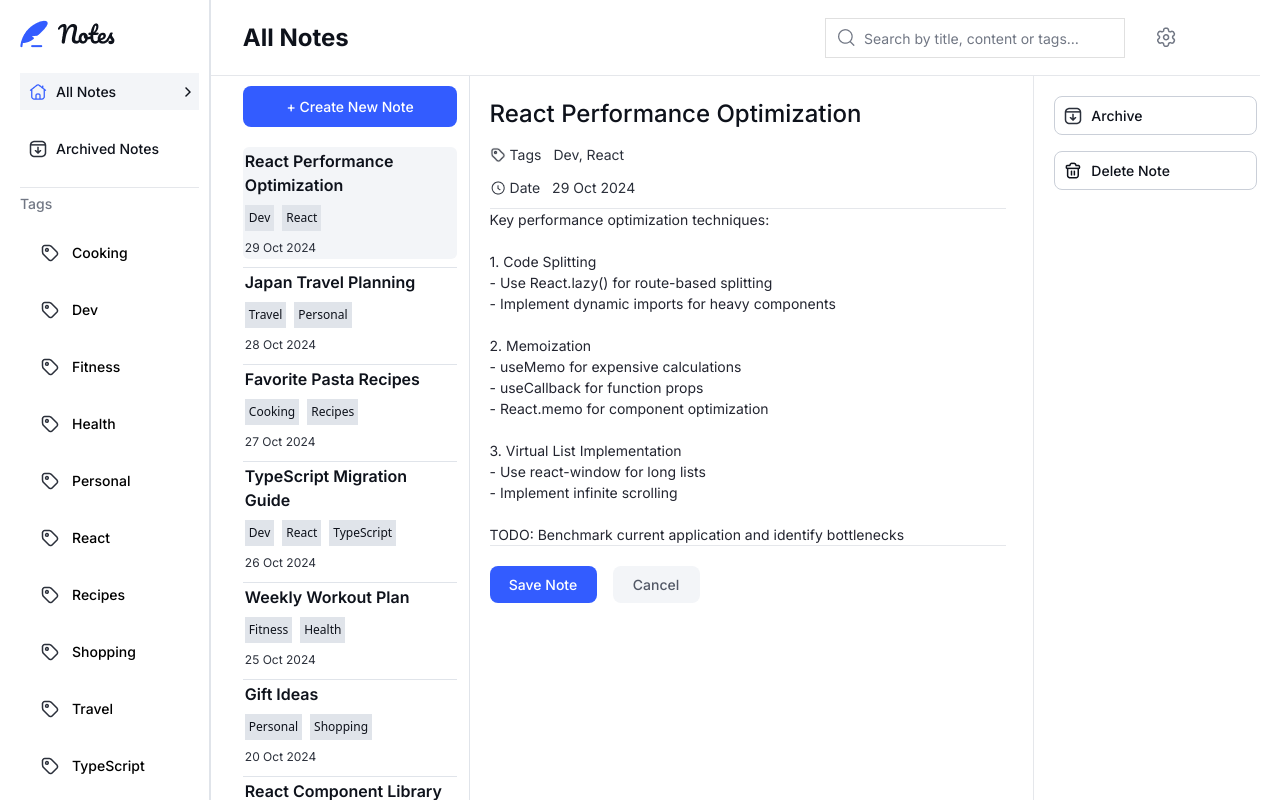
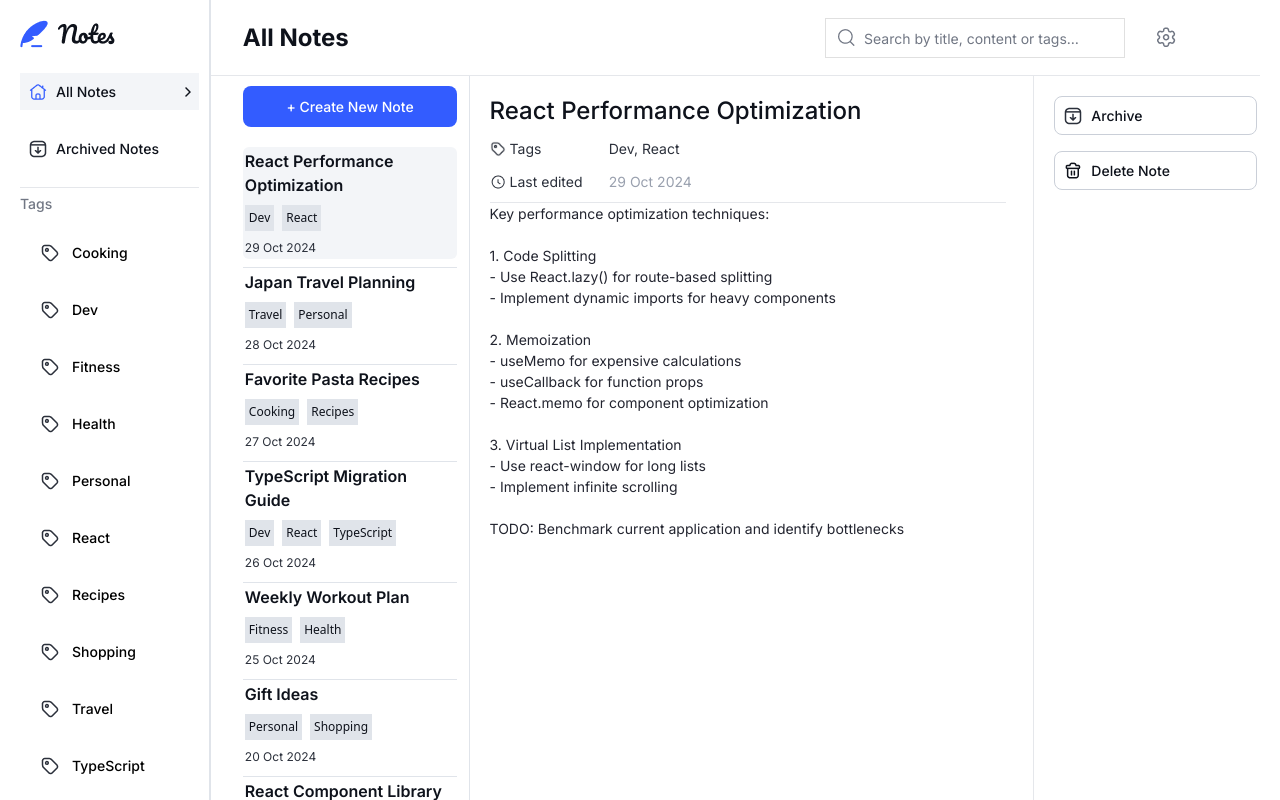
Before and after one commit to bakeji/notes, a Next.js app: page / in a window 1280 px wide. Shown: the top 800 px of the page. Built offline with nearby package versions, Linux system fonts and the light colour scheme.

Commit message:
added the create not feature

```diff
--- /dev/null
+++ b/app/Login/page.tsx
@@ -0,0 +1,11 @@
+export default function LogIn(){
+    return(
+        <div>
+            <div>
+                <div>
+
+                </div>
+            </div>
+        </div>
+    )
+}
--- a/app/page.tsx
+++ b/app/page.tsx
@@ -11,18 +11,21 @@ export default function Page(){
   const archivedNotes = notes.filter(note=>note.isArchived)
   const [selectedTag, setSelectedTag] = useState('')
   const showTags = notes.filter(note => note.tags.includes(selectedTag))
-  const [selectedNotes, setSelectedNote] = useState<Note>(notes[0]);
+  const [selectedNotes, setSelectedNote] = useState<Note | null>(notes[0]);
   const [showAllNote, setShowAllNote] = useState(true)
   const [showArchivedNote, setShowArchivedNote] = useState(false)
+  const [isNewNote, setIsNewNote] = useState(false)
 
 
 
 function handleNoteClick(note: Note){
     setSelectedNote(note)
+    setIsNewNote(false)
 }
 
 // show all note button
 function showAllNoteBtn(){
+  setIsNewNote(false)
   setShowAllNote(true)
   setShowArchivedNote(false)
   setSelectedNote(notes[0])
@@ -34,15 +37,14 @@ function showArchivedNoteBtn(){
   setShowAllNote(false)
   setShowArchivedNote(true)
   setSelectedNote(archivedNotes[0])
+  setIsNewNote(false)
   setSelectedTag('')
 }
 // show selected tags
-// selected tags array
-
-
 function showSelectedTagBtn(tag:string){
   setShowAllNote(false)
   setShowArchivedNote(false)
+  setIsNewNote(false)
   setSelectedTag(tag)
 }
 
@@ -52,6 +54,12 @@ useEffect(()=>{
   }
 },[selectedTag, showSelectedTagBtn])
 console.log(selectedNotes)
+
+function createNewNote(){
+  setIsNewNote(true)
+  console.log('new')
+  setSelectedNote(null)
+}
 
 
 function formatDate(isoDateString: string): string {
@@ -69,7 +77,7 @@ function formatDate(isoDateString: string): string {
   return `${day} ${monthName} ${year}`;
 }
   return(
-    <NoteContext.Provider value={{notes,archivedNotes,selectedTag, showTags, showSelectedTagBtn, handleNoteClick, selectedNotes, formatDate, showAllNote, showArchivedNote, showAllNoteBtn, showArchivedNoteBtn}}>
+    <NoteContext.Provider value={{notes,archivedNotes,selectedTag, showTags, showSelectedTagBtn, handleNoteClick, selectedNotes, formatDate, showAllNote, showArchivedNote, showAllNoteBtn, showArchivedNoteBtn, createNewNote, isNewNote}}>
     <div className="flex w-[100%] px-[20px] h-screen box-border " >
       <SideBar/>
       <hr className="h-[100%] border-[1px] border-[#E0E4EA]"/>
--- /dev/null
+++ b/components/newNote.tsx
@@ -0,0 +1,7 @@
+export default function NewNote() {
+    return(
+        <div>
+
+        </div>
+    )
+}
--- a/components/notecontent.tsx
+++ b/components/notecontent.tsx
@@ -1,34 +1,123 @@
-"use client"
-import { useNoteContext } from "@/context/noteContext"
-import Image from "next/image"
-export default function NoteContent(){
+"use client";
+import { useNoteContext } from "@/context/noteContext";
+import Image from "next/image";
+import { useEffect, useState } from "react";
+import { Note } from "@/context/noteContext";
+export default function NoteContent() {
+  const { selectedNotes, formatDate, isNewNote } = useNoteContext();
+  console.log(isNewNote);
+  const [textInput, setTextInput] = useState<Note>({
+    title: ""  ,
+    tags:[],
+    content: "",
+    lastEdited: "",
+    isArchived: false
+  });
 
-    const {selectedNotes, formatDate, archivedNotes, showArchivedNote} = useNoteContext()
-    const noteDate= selectedNotes? selectedNotes.lastEdited : ""
-    return(
+  useEffect(()=>{
+    if(isNewNote){
+      setTextInput({
+        title: ""  ,
+        tags:[],
+        content: "",
+        lastEdited: "",
+        isArchived: false
+      })
+    }
+    else if(selectedNotes){
+      setTextInput({
+        title: selectedNotes.title,
+        tags:selectedNotes.tags,
+        content: selectedNotes.content,
+        lastEdited: selectedNotes.lastEdited ,
+        isArchived: selectedNotes.isArchived
+      });
+
+    }
+  },[selectedNotes, isNewNote])
+
+
+
+  function handleChange(
+    e: React.ChangeEvent<HTMLInputElement | HTMLTextAreaElement>
+  ) {
+    const { name, value } = e.target;
+    if (name === "tags") {
+      const tagsArray = value.split(",").map((tag) => tag.trim());
+      setTextInput((prevState) => ({
+        ...prevState,
+        [name]: tagsArray,
+      }));
+    } else {
+      setTextInput((prevState) => ({
+        ...prevState,
+        [name]: value,
+      }));
+    }
+  }
+
+  return (
     <div className={`w-[60%] mt-[20px] ml-[20px]`}>
-            <h1 className="font-inter font-[500] text-[24px] text-[#0E121B] mb-3">{selectedNotes?.title}</h1>
+      <input
+        className="border-none outline-none w-[100%] h-[30px] font-inter font-[500] text-[24px] text-[#0E121B] mb-3 placeholder:text-[#0E121B] placeholder:font-[700]"
+        type="text"
+        value={textInput.title}
+        onChange={handleChange}
+        name="title"
+        placeholder={textInput.title ? "" : "Enter a title..."}
+      />
       <div className="flex items-start flex-col gap-3 border-b-[1px] border-solid w-[95%]">
-                <div className="flex items-center justify-center gap-3">
-                   <p className="flex items-center justify-center gap-1 font-inter text-[14px] font-[400] text-[#2B303B]"><span> <Image width={16} height={16} src="/Tag.png" alt="tag" /></span>Tags</p>
-                   <p className="font-inter text-[14px] font-[400] text-[#2B303B]">{selectedNotes?.tags.join(", ")}</p>
+        <div className="flex w-[100%] items-center justify-center ">
+          <p className="flex items-center justify-start w-[30%] gap-1 font-inter text-[14px] font-[400] text-[#2B303B]">
+            <span>
+              {" "}
+              <Image width={16} height={16} src="/Tag.png" alt="tag" />
+            </span>
+            Tags
+          </p>
+          <input
+            className="w-[100%] border-none outline-none font-inter text-[14px] font-[400] text-[#2B303B] "
+            type="text"
+            value={textInput?.tags?.join(", ")}
+            onChange={handleChange}
+            name="tags"
+            placeholder={textInput.tags.length > 0 ? "" : "Add tags separated by commas (e.g. Work, Planning)"}
+          />
         </div>
 
-                <div className="flex items-center justify-center gap-3 mb-[10px]">
-                   <p className="flex items-center justify-center gap-1 font-inter text-[14px] font-[400] text-[#2B303B]"><span> <Image width={16} height={16} src="/clock.png" alt="clock" /></span>Date</p>
-                   <p className=" font-inter text-[14px] font-[400] text-[#2B303B]">{formatDate(noteDate)}</p>
+        <div className="flex w-[100%] items-center justify-center mb-[10px]">
+          <p className="flex items-center justify-start w-[30%] gap-1 font-inter text-[14px] font-[400] text-[#2B303B]">
+            <span>
+              {" "}
+              <Image width={16} height={16} src="/clock.png" alt="clock" />
+            </span>
+            Last edited
+          </p>
+          <p className="w-[100%] border-none outline-none font-inter text-[14px] font-[400] text-[#99A0AE] ">
+            {textInput.lastEdited? formatDate(textInput.lastEdited): "Not yet saved"}
+
+          </p>
         </div>
       </div>
 
-            <div className="w-[95%]  border-b-[1px] border-solid whitespace-pre-wrap">
-                <p className="font-inter text-[14px] font-[400] text-[#232530]">{selectedNotes?.content}</p>
+      <div className="w-[95%] h-[60%]  border-b-[1px] border-solid">
+        <textarea
+          className=" whitespace-pre-wrap font-inter resize-none text-[14px] w-[100%] h-[100%] font-[400] text-[#232530] border-none outline-none placeholder:text-[#2B303B]"
+          value={textInput.content}
+          onChange={handleChange}
+          name="content"
+          placeholder="Start typing your note here…"
+        />
       </div>
 
-
       <div className="flex items-start mt-[20px] gap-4 ">
-                <button className="w-[107px] h-[37px] px-[12px] text-center rounded-[8px] font-inter font-[500] text-[14px] bg-[#335CFF] text-[#FFFFFF]">Save Note</button>
-                <button className="w-[87px] h-[37px] px-[12px] text-center rounded-[8px] font-inter font-[500] text-[14px] bg-[#F3F5F8] text-[#525866]">Cancel</button>
+        <button className="w-[107px] h-[37px] px-[12px] text-center rounded-[8px] font-inter font-[500] text-[14px] bg-[#335CFF] text-[#FFFFFF]">
+          Save Note
+        </button>
+        <button className="w-[87px] h-[37px] px-[12px] text-center rounded-[8px] font-inter font-[500] text-[14px] bg-[#F3F5F8] text-[#525866]">
+          Cancel
+        </button>
       </div>
     </div>
-    )
+  );
 }
--- a/components/notelist.tsx
+++ b/components/notelist.tsx
@@ -3,7 +3,7 @@ import { useNoteContext } from "@/context/noteContext"
 
 
 export default function NoteList(){
-    const {handleNoteClick, formatDate, selectedNotes, archivedNotes, notes, showAllNote, showTags, selectedTag, showArchivedNote} =useNoteContext();
+    const {handleNoteClick, formatDate, selectedNotes, createNewNote, archivedNotes, notes, showAllNote, showTags, selectedTag, showArchivedNote} =useNoteContext();
     const notesArray = showAllNote? notes :archivedNotes
     const allNotesArray = selectedTag!==''? showTags: notesArray
 
@@ -16,7 +16,7 @@ export default function NoteList(){
 
     return(
         <div className="w-[25%] border-r-[1px] border-solid border-[#E0E4EA]">
-            <button className="mt-[10px] w-[95%] font-inter text-[#ffffff] font-[500] text-[14px] bg-[#335CFF] rounded-[8px] p-[10px]"> + Create New Note</button>
+            <button onClick={createNewNote} className="mt-[10px] w-[95%] font-inter text-[#ffffff] font-[500] text-[14px] bg-[#335CFF] rounded-[8px] p-[10px]"> + Create New Note</button>
 
             <div className="w-[95%] flex justify-center gap-2 flex-col mt-[20px]">
                {selectedTag!=="" && <p className="font-inter text-[14px] font-[400] text-[#2B303B] ">{`All notes with the ”${selectedTag}” tag are shown here.`}</p> }
--- a/context/noteContext.tsx
+++ b/context/noteContext.tsx
@@ -12,7 +12,7 @@ export type Note={
 }
  export type notestype = {
     notes: Note[],
-    selectedNotes: Note ,
+    selectedNotes: Note | null ,
     formatDate: (isoDateString: string) => string
     handleNoteClick: (note: Note) => void;
     showAllNote: boolean,
@@ -22,7 +22,9 @@ export type Note={
      archivedNotes: Note[],
      showSelectedTagBtn: (tag:string)=>void,
      selectedTag: string,
-     showTags: Note[]
+     showTags: Note[],
+     createNewNote: ()=>void,
+     isNewNote: boolean
 
   };
 
```
Lines whose indentation alone changed are shown as unchanged.
